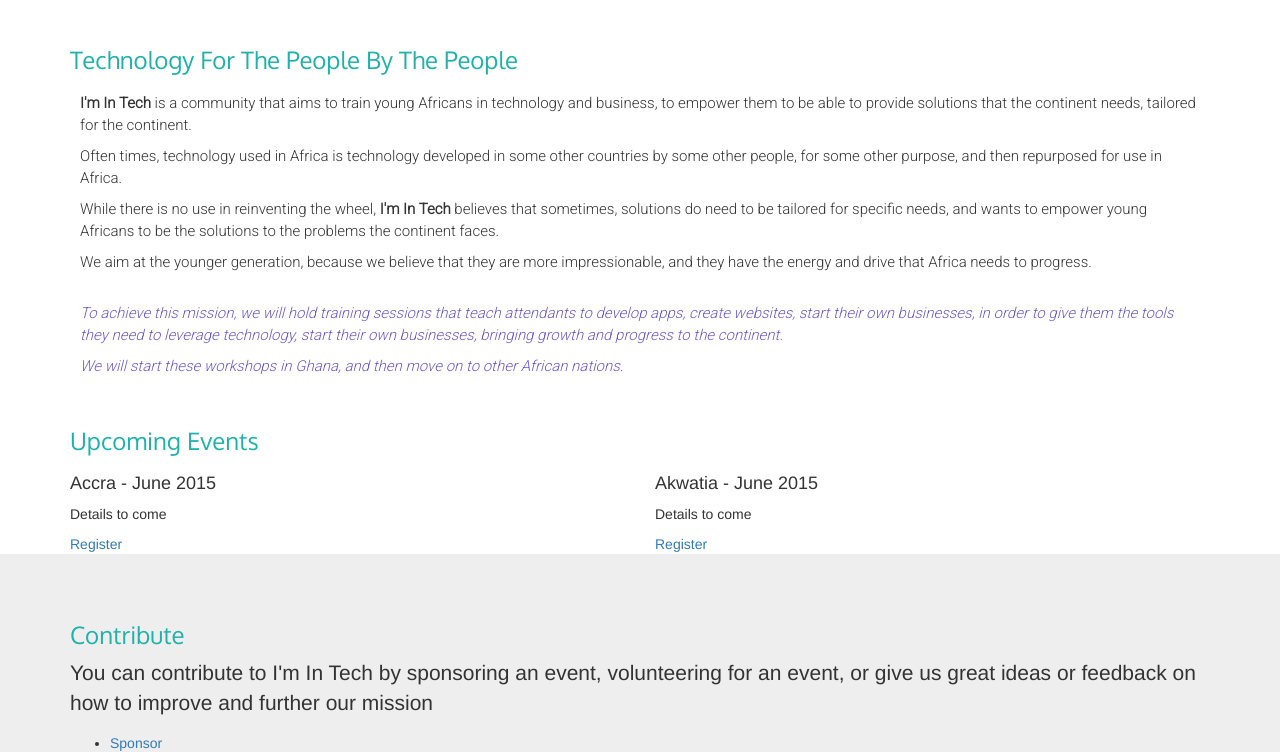
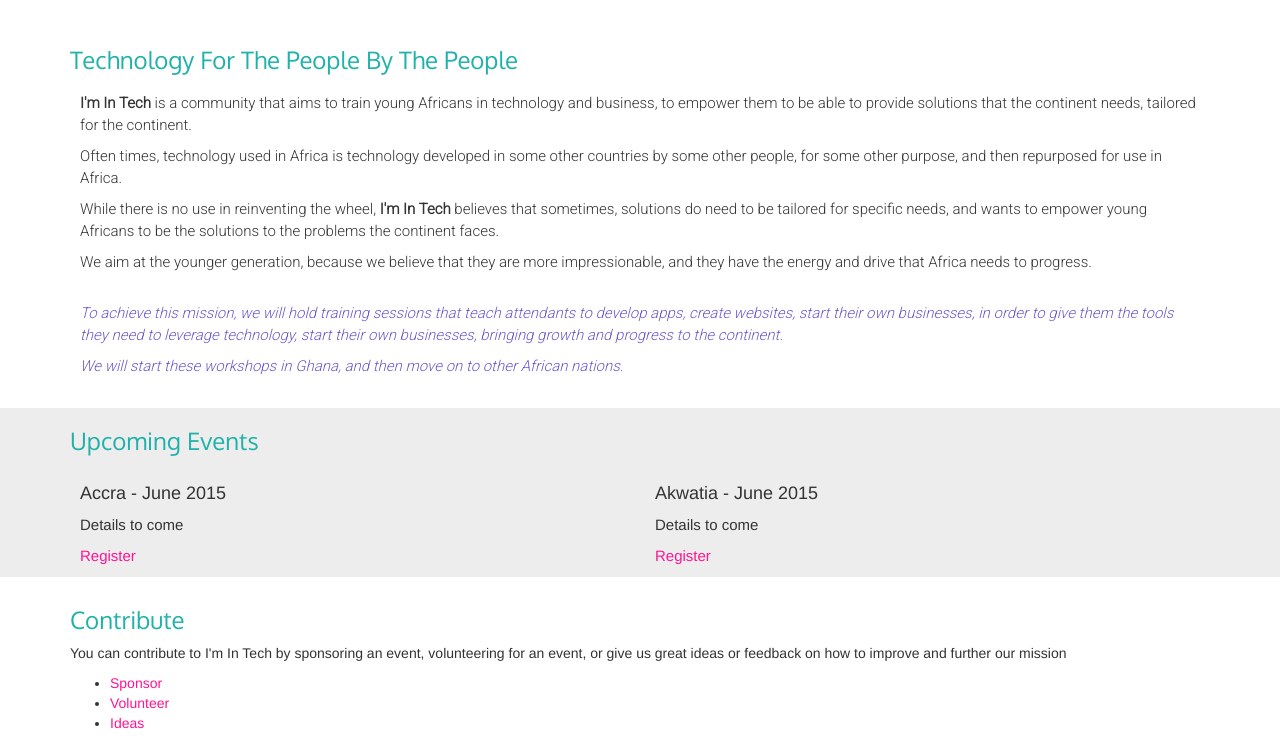
Before and after one commit to staritza/imInTech, a plain HTML site: page index.html in a window 1280 px wide. Shown: the part 53-805 px from the top of the page. Drawn offline with nearby package versions, Linux system fonts and the light colour scheme.

Commit message:
Design for events section

```diff
--- a/css/main.css
+++ b/css/main.css
@@ -1,6 +1,20 @@
 h3{
     font-family: 'Oxygen', sans-serif;
     color: lightseagreen;
+}
+
+a{
+    color: deeppink;
+}
+
+a:visited{
+    color: deeppink;
+}
+
+
+a:hover{
+    color: hotpink;
+    text-decoration: none;
 }
 
 body {
@@ -20,11 +34,12 @@ body {
 }
 
 .menu-bar{
-    border-bottom: groove darkslateblue;
+    border-bottom: groove slateblue;
 }
 
 #about{
-    margin: 10px;
+    margin-top: 10px;
+    margin-bottom: 10px;
     font-size: 15px;
     font-family: 'Roboto', sans-serif;
 }
@@ -39,3 +54,13 @@ body {
     font-family: 'Roboto', sans-serif;
     padding: 10px;
 }
+
+#event{
+    font-size: 15px;
+    background-color: #ededed;
+    margin-bottom: 10px;
+}
+
+#event .row{
+    padding: 10px;
+}
--- a/index.html
+++ b/index.html
@@ -92,11 +92,11 @@
 </div>
 
 
-<div id="signup" class="jumbotron">
+<div id="signup">
     <div class="container">
 
         <h3>Contribute</h3>
-
+        <div>
         <p>You can contribute to I'm In Tech by sponsoring an event, volunteering for an event, or give us great ideas
             or feedback on how to improve and further our mission</p>
         <ul>
@@ -104,8 +104,9 @@
             <li><a href="#">Volunteer</a></li>
             <li><a href="#">Ideas</a></li>
         </ul>
+
     </div>
-
+    </div>
 </div>
 
 <div id="contact">
@@ -123,7 +124,7 @@
 <!-- Placed at the end of the document so the pages load faster -->
 <script src="https://ajax.googleapis.com/ajax/libs/jquery/1.11.1/jquery.min.js"></script>
 <script src="js/bootstrap.js"></script>
-<link href='http://fonts.googleapis.com/css?family=Roboto:300' rel='stylesheet' type='text/css'>
+<link href='http://fonts.googleapis.com/css?family=Roboto:300' rel='stylesheet' type='text/css'/>
 </body>
 
 </html>
```
